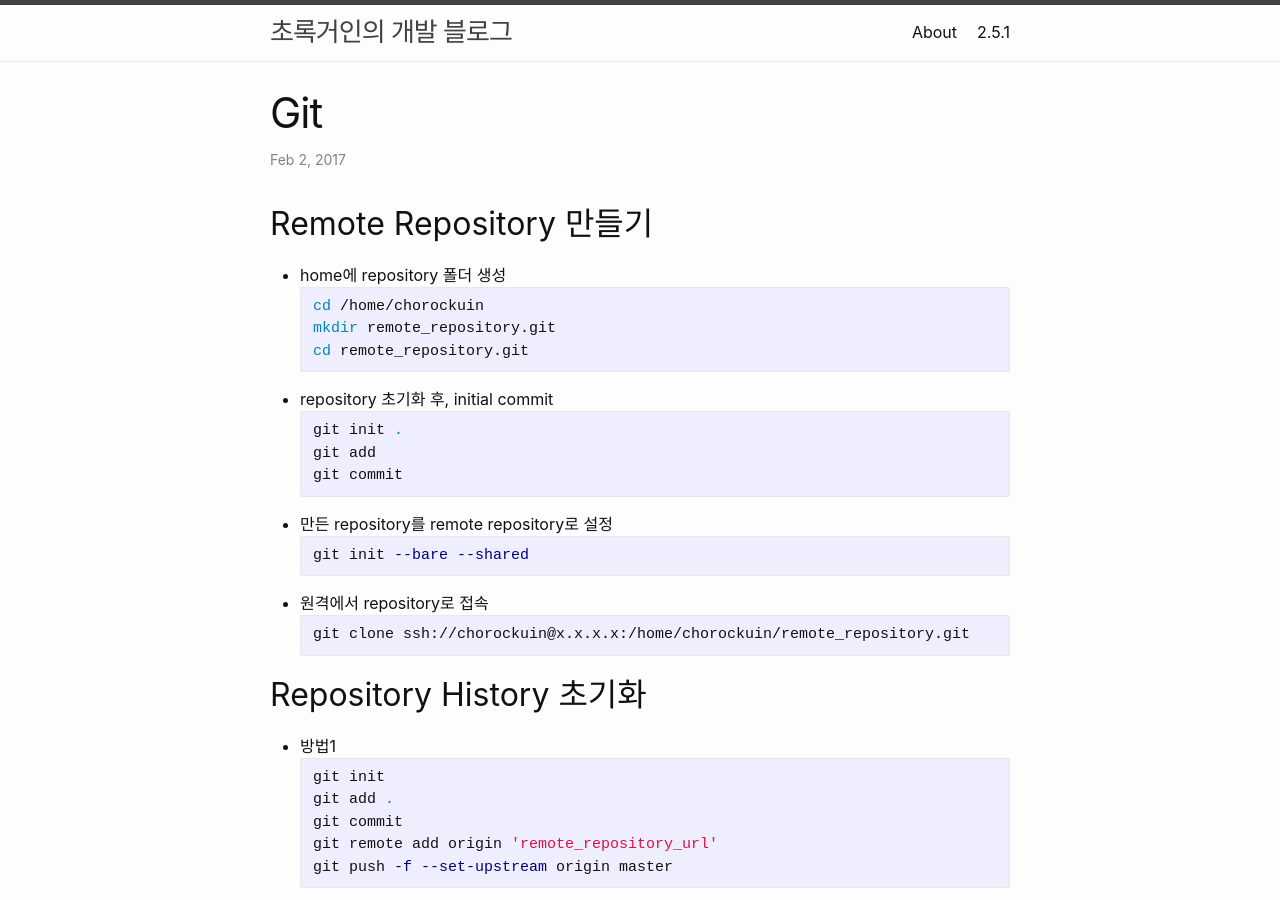
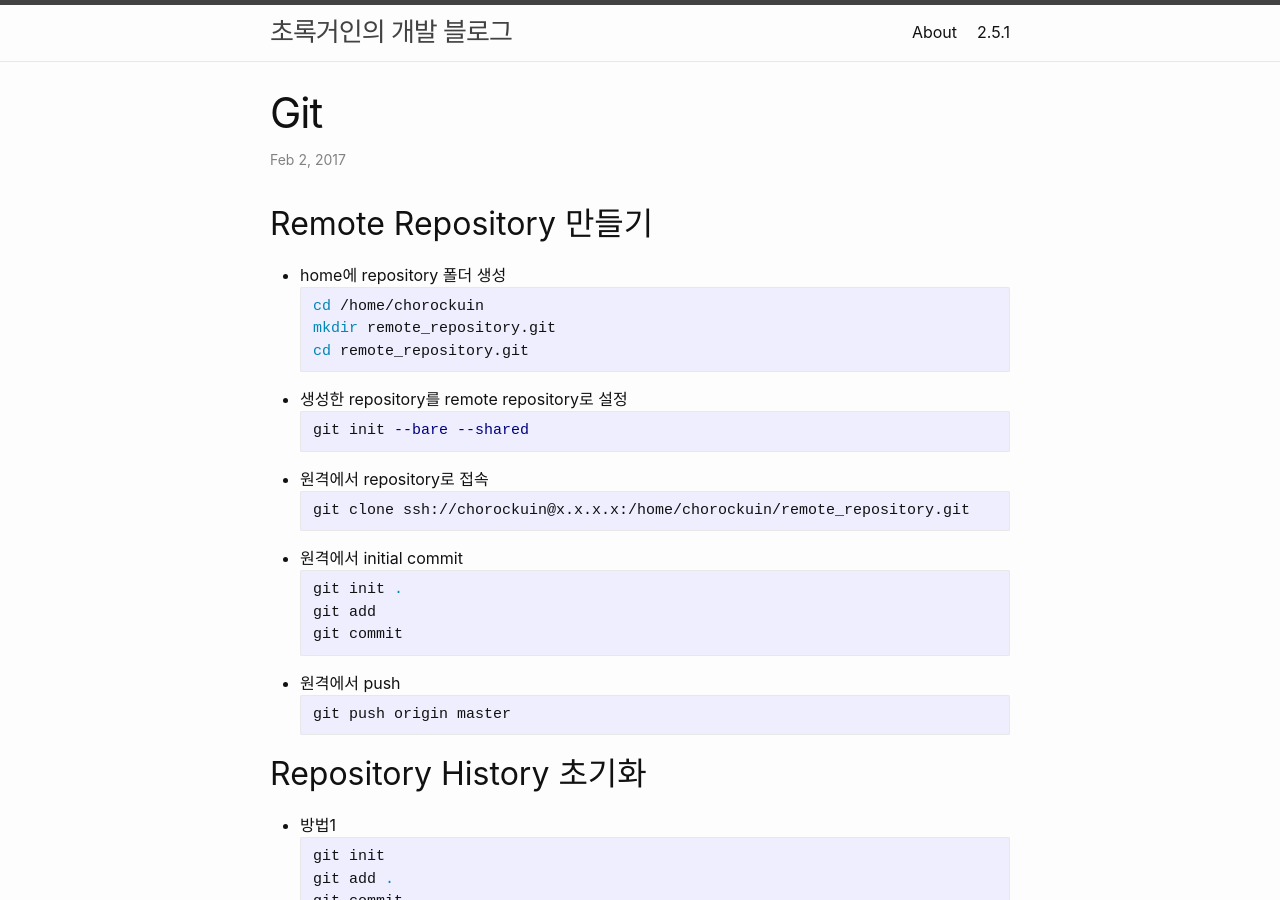
Before and after one commit to chorockuin/chorockuin.github.io, a Jekyll site: the page built from _posts/2017-02-02-git.md, in a window 1280 px wide and 900 px high. Built offline with Jekyll 4.4.1, drawn with Linux system fonts in a browser that asks for light colours.

Commit message:
Update 2017-02-02-git.md

````diff
--- a/_posts/2017-02-02-git.md
+++ b/_posts/2017-02-02-git.md
@@ -9,19 +9,23 @@ cd /home/chorockuin
 mkdir remote_repository.git
 cd remote_repository.git
 ```
-- repository 초기화 후, initial commit
-```bash
-git init .
-git add
-git commit
-```
-- 만든 repository를 remote repository로 설정
+- 생성한 repository를 remote repository로 설정
 ```bash
 git init --bare --shared
 ```
 - 원격에서 repository로 접속
 ```bash
 git clone ssh://chorockuin@x.x.x.x:/home/chorockuin/remote_repository.git
+```
+- 원격에서 initial commit
+```bash
+git init .
+git add
+git commit
+```
+- 원격에서 push
+```bash
+git push origin master
 ```
 
 ## Repository History 초기화
````
